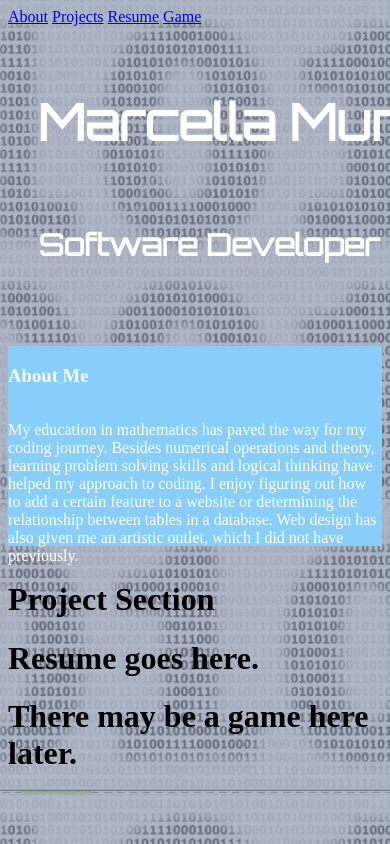
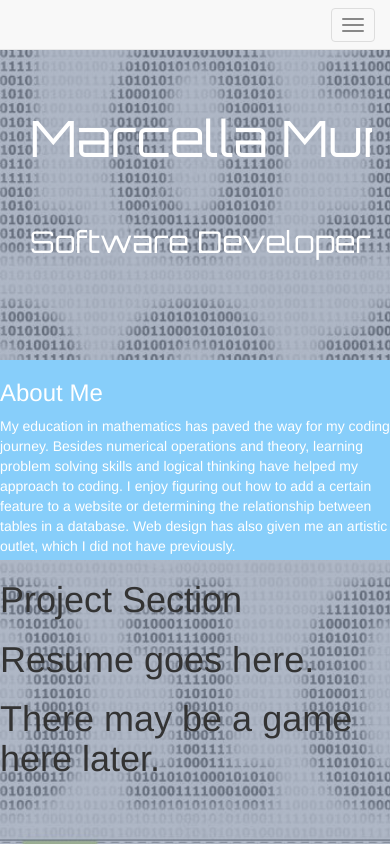
Before and after one commit to MMunter/munter, a plain HTML site: page index.html in a window 390 px wide. Drawn offline with nearby package versions, Linux system fonts and the light colour scheme.

Commit message:
Added header

```diff
--- a/css/munter.css
+++ b/css/munter.css
@@ -1,8 +1,23 @@
+html {
+    position: relative;
+    min-height: 100%;
+}
+
 body{
-    position: relative;
     background: linear-gradient(rgba(141,153,174, .7), rgba(141,153,174, .7)), url("../img/binary.jpg");
     background-size: cover;
+    margin-bottom: 60px;
 }
+
+main {
+    margin-top: 60px;
+}
+
+.navbar-header{
+    position: absolute;
+    width: 100%;
+}
+
 #name, #title{
     text-align: center;
     font-family: 'Orbitron', sans-serif;
--- a/index.html
+++ b/index.html
@@ -3,35 +3,61 @@
 <head>
     <meta charset="UTF-8">
     <title>Personal Site</title>
+    <link rel="stylesheet"
+          href="https://maxcdn.bootstrapcdn.com/bootstrap/3.3.7/css/bootstrap.min.css"
+          integrity="sha384-BVYiiSIFeK1dGmJRAkycuHAHRg32OmUcww7on3RYdg4Va+PmSTsz/K68vbdEjh4u"
+          crossorigin="anonymous" />
     <link rel="stylesheet" href="css/munter.css">
     <style>
         @import url('https://fonts.googleapis.com/css?family=Orbitron');
     </style>
 </head>
 <body>
-<nav><a href="#About">About</a> <a href="#Projects">Projects</a> <a href="#Resume">Resume</a> <a href="#Game">Game</a></nav>
+    <nav class="navbar navbar-default navbar-fixed-top">
+        <div class="container">
+            <div class="navbar-header">
+                <button type="button" class="navbar-toggle collapsed" data-toggle="collapse" data-target="#navbar" aria-expanded="false" aria-controls="navbar">
+                    <span class="sr-only">Toggle navigation</span>
+                    <span class="icon-bar"></span>
+                    <span class="icon-bar"></span>
+                    <span class="icon-bar"></span>
+                </button>
+            </div>
+            <div id="navbar" class="collapse navbar-collapse">
+                <ul class="nav navbar-nav">
+                    <li><a href="#About">About</a></li>
+                    <li><a href="#Projects">Projects</a></li>
+                    <li><a href="#Resume">Resume</a></li>
+                    <li><a href="#Game">Game</a></li>
 
+                </ul>
+            </div><!--/.nav-collapse -->
+        </div>
+    </nav>
+
+    <main>
         <div class="binary">
             <h1 class="anim-typewriter" id="name">Marcella Munter</h1>
             <h2 class="anim-typewriter" id="title">Software Developer</h2>
         </div>
 
-<div class="About">
+        <div class="About" id="About">
             <h3 id="abt_heading">About Me</h3>
             <p id="abt_me">My education in mathematics has paved the way for my coding journey. Besides numerical operations and theory, learning problem solving skills and logical thinking have helped my approach to coding. I enjoy figuring out how to add a certain feature to a website or determining the relationship between tables in a database. Web design has also given me an artistic outlet, which I did not have previously.</p>
         </div>
 
-<div class="Projects">
+        <div class="Projects" id="Projects">
             <h1>Project Section</h1>
         </div>
 
-<div class="Resume">
+        <div class="Resume" id="Resume">
             <h1>Resume goes here.</h1>
         </div>
 
-<div class="Game">
+        <div class="Game" id="Game">
             <h1>There may be a game here later.</h1>
         </div>
+    </main>
 
 
 
```
Lines whose indentation alone changed are shown as unchanged.
